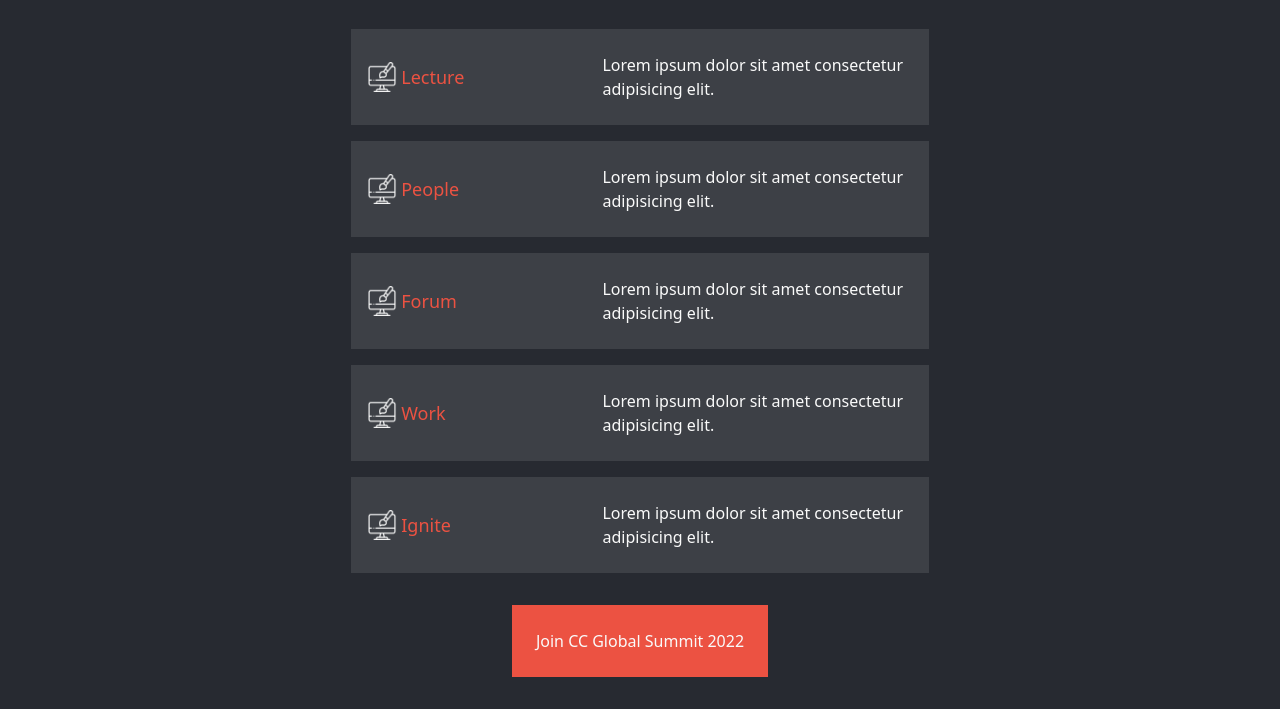
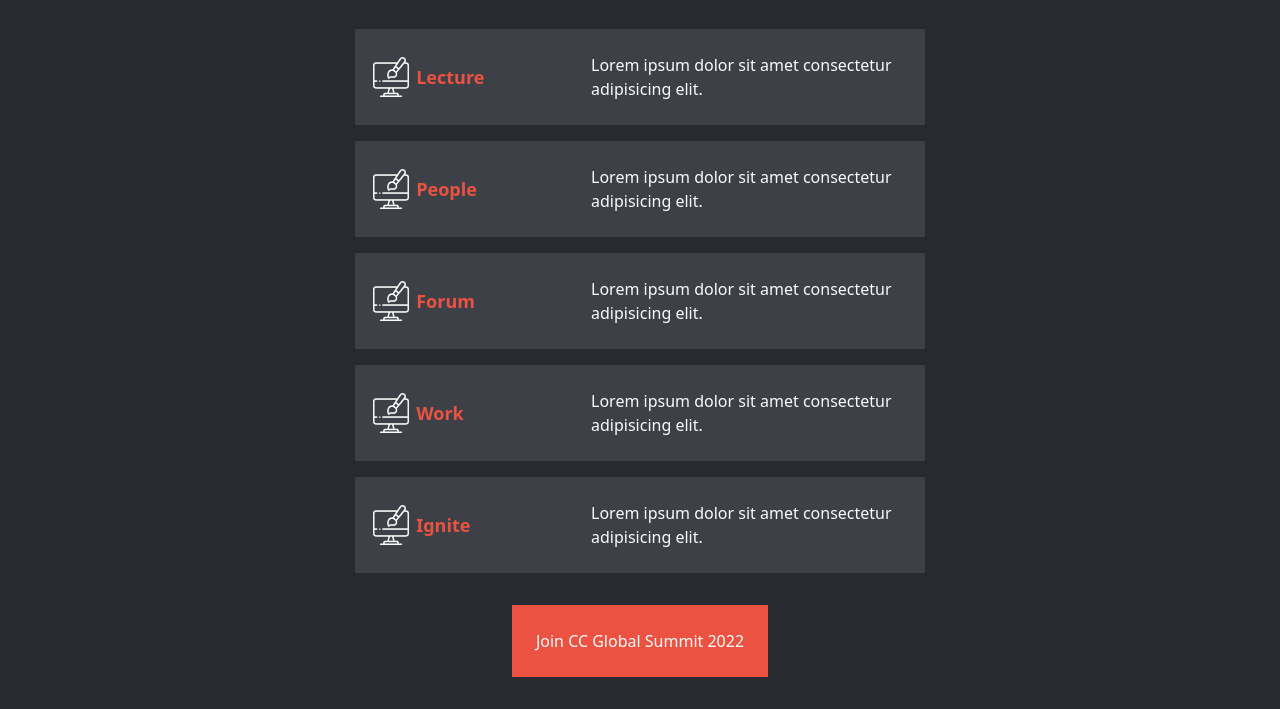
Before and after one commit to martinkarugaba/microverse-module-1-capstone, a website: page index.html in a window 1280 px wide. Shown: the part 505-1214 px from the top of the page. Drawn offline with Linux system fonts and the light colour scheme.

Commit message:
fix main program item positioning

```diff
--- a/js/mainPrograms.js
+++ b/js/mainPrograms.js
@@ -44,12 +44,12 @@
   const { icon, title, description } = item;
 
   mainProgramsSection.innerHTML += `
-    <div class='project flex justify-between items-center w-[100%] h-auto px-4 py-6'>
-      <div class='w-[50%] flex justify-start items-center gap-x-1'>
-        <img class="h-[30px] w-[30px] object-contain" src=${icon} alt=${name}/>
-        <h3 class='text-lg font-medium text-primary-orange'>${title}</h3>
+    <div class='project flex justify-between items-center w-[100%] gap-x-2 h-auto px-4 py-6'>
+      <div class='w-[40%] h-[100%] flex justify-start items-center'>
+        <img class="h-[40px] w-[40px] object-contain" src=${icon} alt=${name}/>
+        <h3 class='text-lg font-semibold text-primary-orange ml-[5px]'>${title}</h3>
       </div>
-      <div class='grow ml-8 w[50%] h-[100%]'>
+      <div class='grow w-[60%] h-[100%]'>
         <p class='justify-self-end text-base leading-0 text-off-white'>${description}</p>
       </div>
     </div>
--- a/style.css
+++ b/style.css
@@ -16,6 +16,7 @@
 
 .hero__section{
   background: url('./img/backgrounds/hero-background.jpg');
+  background-size: cover;
 }
 
 .project{
```
Also changed, not shown: index.html (+3 -5 lines), dist/output.css.
